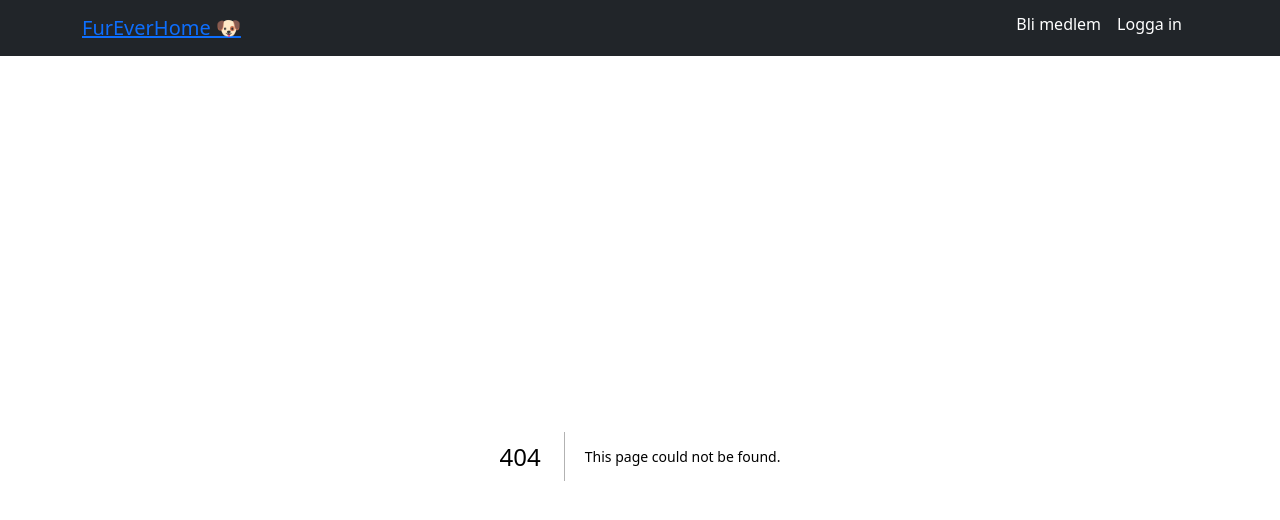
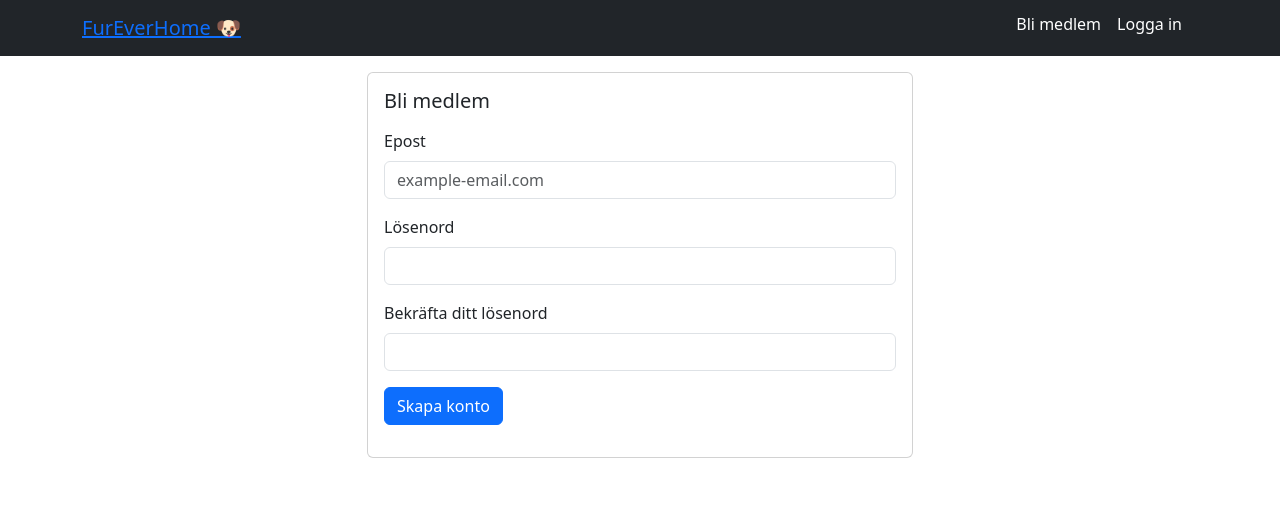
Before and after one commit to Emma-Quinn1/examensarbete, a Next.js app: page /signUp in a window 1280 px wide. Before the commit this address had no page. Shown: the top 520 px of the page. Built offline with nearby package versions, Linux system fonts and the light colour scheme; no server answers.

Commit message:
Created signUp page and databas for signing in with email and password

```diff
--- a/package.json
+++ b/package.json
@@ -10,10 +10,14 @@
   },
   "dependencies": {
     "bootstrap": "^5.3.3",
+    "dotenv": "^16.4.5",
+    "firebase": "^11.0.2",
     "next": "15.0.3",
     "react": "^18.2.0",
     "react-bootstrap": "^2.10.5",
-    "react-dom": "^18.2.0"
+    "react-dom": "^18.2.0",
+    "react-hook-form": "^7.53.2",
+    "react-spinners": "^0.14.1"
   },
   "devDependencies": {
     "@types/node": "^20",
--- a/src/app/globals.css
+++ b/src/app/globals.css
@@ -4,3 +4,15 @@
   color: white;
   text-decoration: none;
 }
+
+#loader {
+  display: flex;
+  flex-direction: column;
+  align-items: center;
+  justify-content: center;
+  height: 100vh;
+}
+
+.invalid {
+  color: red;
+}
--- a/src/app/layout.tsx
+++ b/src/app/layout.tsx
@@ -1,6 +1,7 @@
 import type { Metadata } from "next";
 import "./globals.css";
 import Navigation from "@/components/navigation";
+import AuthContextProvider from "@/context/authContext";
 
 export const metadata: Metadata = {
   title: "Create Next App",
@@ -15,8 +16,10 @@ export default function RootLayout({
   return (
     <html lang="en">
       <body>
-        <Navigation />
-        {children}
+        <AuthContextProvider>
+          <Navigation />
+          {children}
+        </AuthContextProvider>
       </body>
     </html>
   );
--- /dev/null
+++ b/src/app/signUp/page.tsx
@@ -0,0 +1,138 @@
+"use client";
+
+import { useRef, useState } from "react";
+import Button from "react-bootstrap/Button";
+import Card from "react-bootstrap/Card";
+import Col from "react-bootstrap/Col";
+import Container from "react-bootstrap/Container";
+import Form from "react-bootstrap/Form";
+import Row from "react-bootstrap/Row";
+import { SubmitHandler, useForm } from "react-hook-form";
+import useAuth from "../../hooks/useAuth";
+import { SignupCredentials } from "../../types/user.types";
+import { FirebaseError } from "firebase/app";
+import { useRouter } from "next/navigation";
+
+const SignUp = () => {
+  const [isSubmitting, setIsSubmitting] = useState(false);
+  const {
+    handleSubmit,
+    register,
+    watch,
+    formState: { errors },
+  } = useForm<SignupCredentials>({
+    mode: "onBlur",
+  });
+  const { signup } = useAuth();
+  const router = useRouter();
+
+  const passwordRef = useRef("");
+  passwordRef.current = watch("password");
+
+  const onSignup: SubmitHandler<SignupCredentials> = async (data) => {
+    setIsSubmitting(true);
+
+    try {
+      await signup(data.email, data.password);
+      router.push("/");
+    } catch (err) {
+      if (err instanceof FirebaseError) {
+      }
+
+      setIsSubmitting(false);
+    }
+  };
+
+  return (
+    <Container className="py-3 center-y">
+      <Row>
+        <Col md={{ span: 6, offset: 3 }}>
+          <Card className="mb-3">
+            <Card.Body>
+              <Card.Title className="mb-3">Bli medlem</Card.Title>
+
+              <Form
+                onSubmit={handleSubmit(onSignup)}
+                noValidate
+                className="mb-3"
+              >
+                <Form.Group controlId="email" className="mb-3">
+                  <Form.Label>Epost</Form.Label>
+                  <Form.Control
+                    placeholder="example-email.com"
+                    type="text"
+                    {...register("email", {
+                      required: "Du måste ange en epost adress",
+                      pattern: {
+                        value: /^[^\s@]+@[^\s@]+\.[^\s@]+$/,
+                        message: "Skriv in en gitligt epost-adress",
+                      },
+                    })}
+                  />
+                  {errors.email && (
+                    <p className="invalid">
+                      {errors.email.message || "Ogiltligt värde"}
+                    </p>
+                  )}
+                </Form.Group>
+
+                <Form.Group controlId="password" className="mb-3">
+                  <Form.Label>Lösenord</Form.Label>
+                  <Form.Control
+                    type="password"
+                    autoComplete="new-password"
+                    {...register("password", {
+                      required:
+                        "Du måste ange ett lösenord för att kunna skapa ett konto",
+                      minLength: {
+                        message: "Det måste minst vara 6 tecken",
+                        value: 6,
+                      },
+                    })}
+                  />
+                  {errors.password && (
+                    <p className="invalid">
+                      {errors.password.message || "Ogiltligt värde"}
+                    </p>
+                  )}
+                </Form.Group>
+
+                <Form.Group controlId="confirmPassword" className="mb-3">
+                  <Form.Label>Bekräfta ditt lösenord</Form.Label>
+                  <Form.Control
+                    type="password"
+                    autoComplete="off"
+                    {...register("confirmPassword", {
+                      required: "Skriv in samma lösenord för att bekräfta det",
+                      minLength: {
+                        message: "Det måste minst vara 6 tecken",
+                        value: 6,
+                      },
+                      validate: (value) => {
+                        return (
+                          value === passwordRef.current ||
+                          "Lösenorden matchar inte"
+                        );
+                      },
+                    })}
+                  />
+                  {errors.confirmPassword && (
+                    <p className="invalid">
+                      {errors.confirmPassword.message || "Ogiltligt värde"}
+                    </p>
+                  )}
+                </Form.Group>
+
+                <Button disabled={isSubmitting} type="submit" variant="primary">
+                  {isSubmitting ? "Skapar konto" : "Skapa konto"}
+                </Button>
+              </Form>
+            </Card.Body>
+          </Card>
+        </Col>
+      </Row>
+    </Container>
+  );
+};
+
+export default SignUp;
--- a/src/components/navigation.tsx
+++ b/src/components/navigation.tsx
@@ -17,10 +17,10 @@ const Navigation = () => {
 
         <NavbarToggle aria-controls="basic-navbar-nav" />
         <NavbarCollapse className="justify-content-end">
-          <Link href="/member" className="me-3 mb-2 navbar-link">
+          <Link href="/signUp" className="me-3 mb-2 navbar-link">
             Bli medlem
           </Link>
-          <Link href="/login" className="me-3 mb-2 navbar-link">
+          <Link href="/logIn" className="me-3 mb-2 navbar-link">
             Logga in
           </Link>
         </NavbarCollapse>
--- /dev/null
+++ b/src/context/authContext.tsx
@@ -0,0 +1,45 @@
+"use client";
+
+import { createUserWithEmailAndPassword, UserCredential } from "firebase/auth";
+
+import { createContext, PropsWithChildren, useEffect, useState } from "react";
+
+import { auth } from "../services/firebase";
+import { MoonLoader } from "react-spinners";
+
+interface AuthContextType {
+  signup: (email: string, password: string) => Promise<UserCredential>;
+}
+
+export const AuthContext = createContext<AuthContextType | null>(null);
+
+const AuthContextProvider: React.FC<PropsWithChildren> = ({ children }) => {
+  const [loading, setLoading] = useState(true);
+
+  const signup = (email: string, password: string) => {
+    return createUserWithEmailAndPassword(auth, email, password);
+  };
+
+  useEffect(() => {
+    setLoading(false);
+  }, []);
+
+  return (
+    <AuthContext.Provider
+      value={{
+        signup,
+      }}
+    >
+      {loading ? (
+        <div id="loader">
+          <MoonLoader color={"#888"} size={25} speedMultiplier={1.1} />
+          <span className="visually-hidden">Loading...</span>
+        </div>
+      ) : (
+        <>{children}</>
+      )}
+    </AuthContext.Provider>
+  );
+};
+
+export default AuthContextProvider;
--- /dev/null
+++ b/src/hooks/useAuth.tsx
@@ -0,0 +1,14 @@
+import { useContext } from "react";
+import { AuthContext } from "../context/authContext";
+
+const useAuth = () => {
+  const authContext = useContext(AuthContext);
+
+  if (!authContext) {
+    throw new Error("Trying to use AuthContext outside of the provider");
+  }
+
+  return authContext;
+};
+
+export default useAuth;
--- /dev/null
+++ b/src/services/firebase.ts
@@ -0,0 +1,17 @@
+import { initializeApp } from "firebase/app";
+import { getAuth } from "firebase/auth";
+
+const firebaseConfig = {
+  apiKey: process.env.NEXT_PUBLIC_FIREBASE_API_KEY,
+  authDomain: process.env.NEXT_PUBLIC_FIREBASE_AUTH_DOMAIN,
+  projectId: process.env.NEXT_PUBLIC_FIREBASE_PROJECT_ID,
+  storageBucket: process.env.NEXT_PUBLIC_FIREBASE_STORAGE_BUCKET,
+  messagingSenderId: process.env.NEXT_PUBLIC_FIREBASE_MESSAGING_SENDER_ID,
+  appId: process.env.NEXT_PUBLIC_FIREBASE_APP_ID,
+};
+
+const app = initializeApp(firebaseConfig);
+
+export const auth = getAuth(app);
+
+export default app;
--- /dev/null
+++ b/src/types/user.types.ts
@@ -0,0 +1,5 @@
+export type SignupCredentials = {
+  email: string;
+  password: string;
+  confirmPassword: string;
+};
```
Also changed, not shown: src/app/member/page.tsx (deleted, +0 -9 lines), 1 other file (tests, documents, lock files or other folders).
